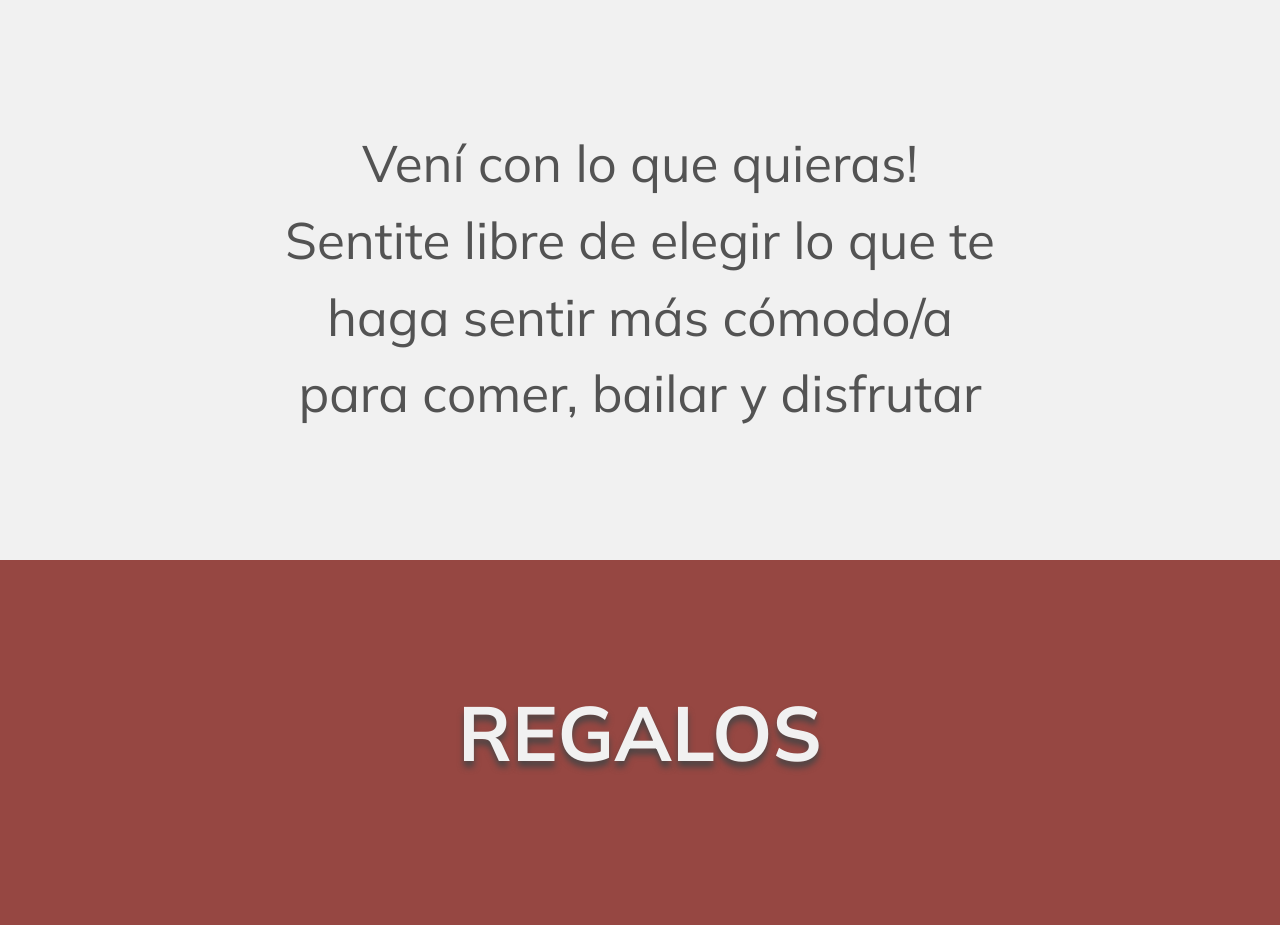
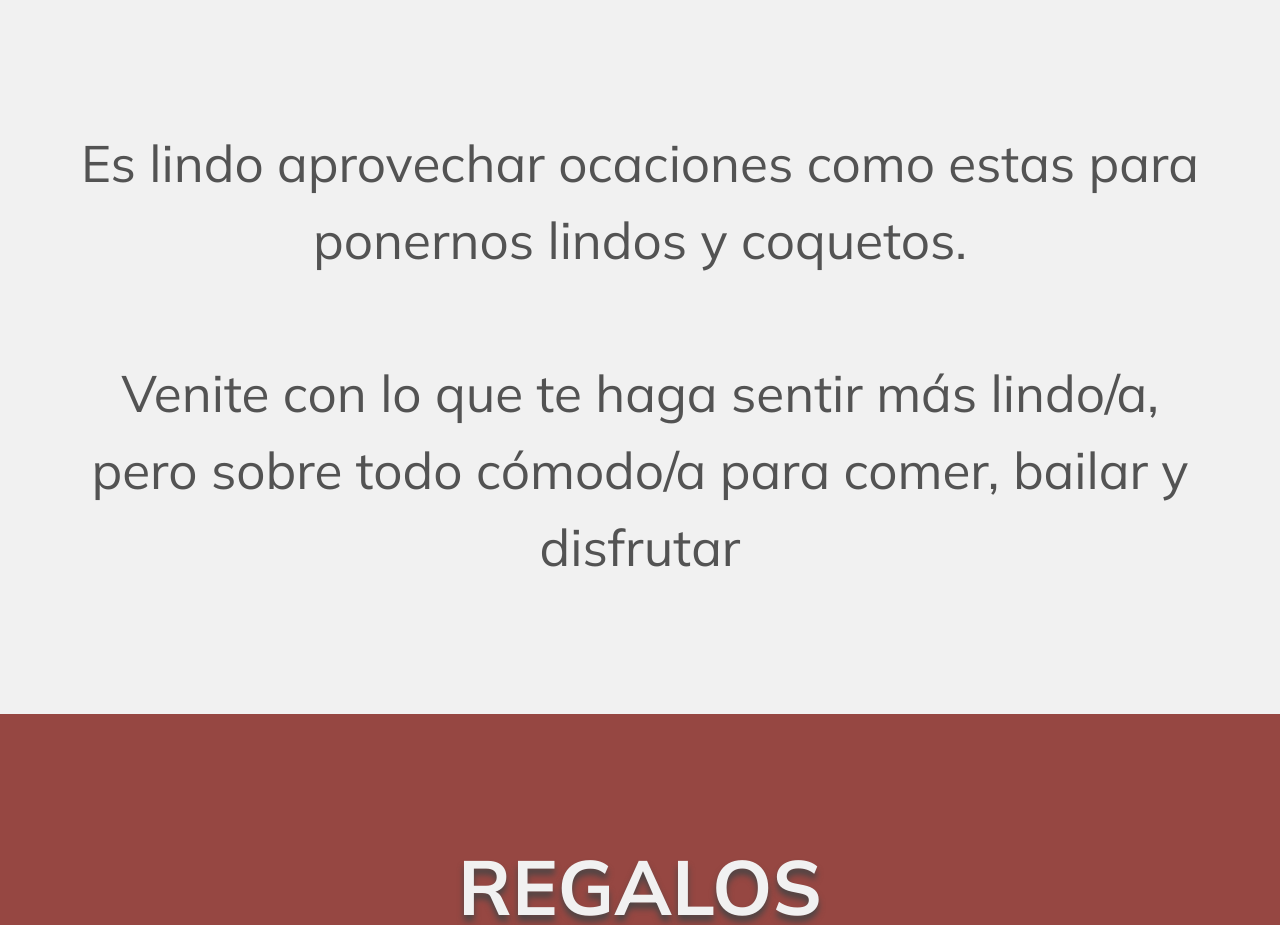
Before and after one commit to DSGuala/WeddingInvitations, a Gatsby site in the folder frontend/: page / in a window 1280 px wide. Shown: the part 3427-4352 px from the top of the page. Built offline with nearby package versions, Linux system fonts and the light colour scheme; Gatsby itself is replaced by a stand-in of ours; a web font is replaced by a local one.

Commit message:
cambie codigo de vestimenta

```diff
--- a/frontend/src/pages/index.js
+++ b/frontend/src/pages/index.js
@@ -368,13 +368,12 @@ const IndexPage = () => {
       <br/> */}
       {/* codigo de vestimenta */}
       <p style={headingStyle} id="VestimentaSection"> CÓDIGO DE VESTIMENTA</p>
-      <p style={paragraphStyles}>Vení con lo que quieras!
-        <br />
-        Sentite libre de elegir lo que te
-        <br />
-        haga sentir más cómodo/a
-        <br />
-        para comer, bailar y disfrutar </p>
+      <p style={paragraphStyles}> Es lindo aprovechar ocaciones como estas para ponernos lindos y coquetos.
+        <br/>
+        <br/>
+      Venite con lo que te haga sentir más lindo/a,
+       <br/>
+       pero sobre todo cómodo/a para comer, bailar y disfrutar </p>
       {/* tu presencia es regalo, colaboraciones para fiesta*/}
       <div style={{ width: "100vw", height: "88vw", position: 'relative', background: "#964742" }}>
         <p style={{ ...headingStyle, color: theme.chorated.default, textShadow: "0vw 0.5vw 0.5vw #4c4545" }} id="RegalosSection"> <br /> REGALOS</p>
```
